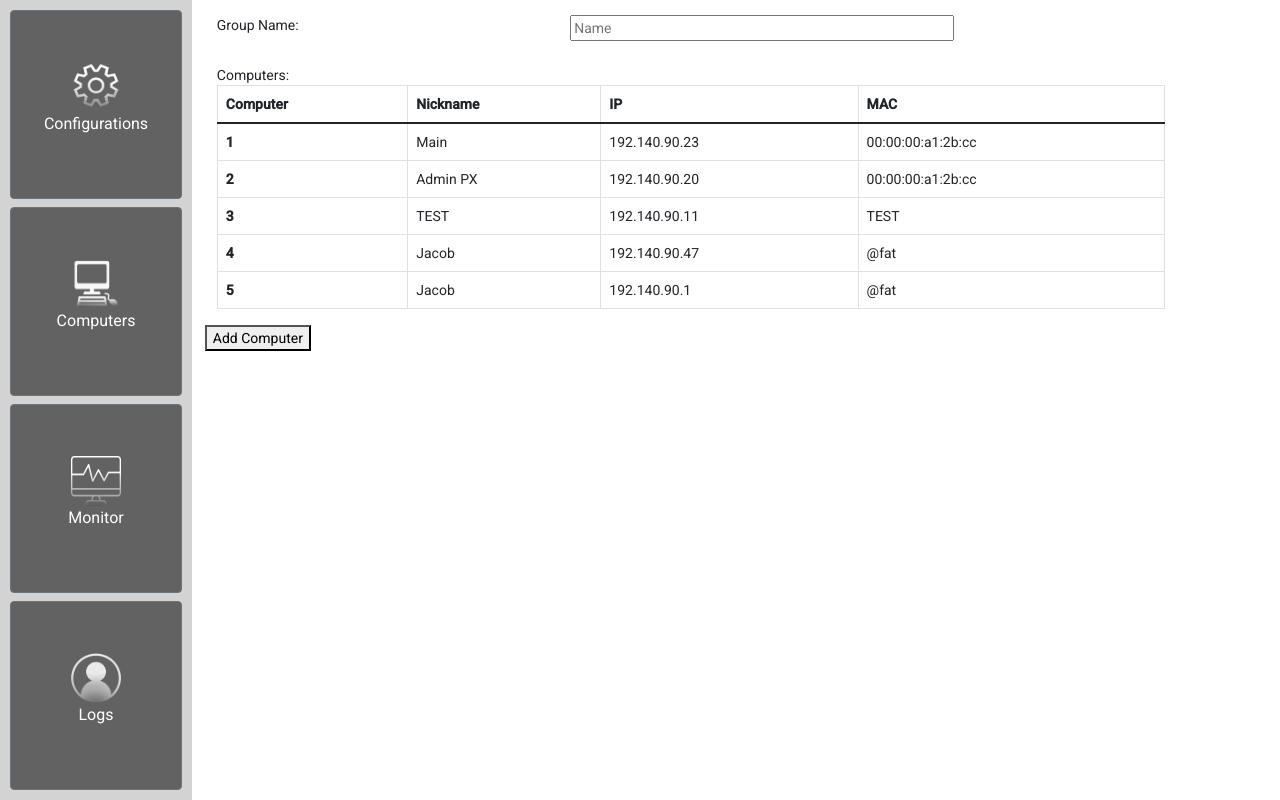
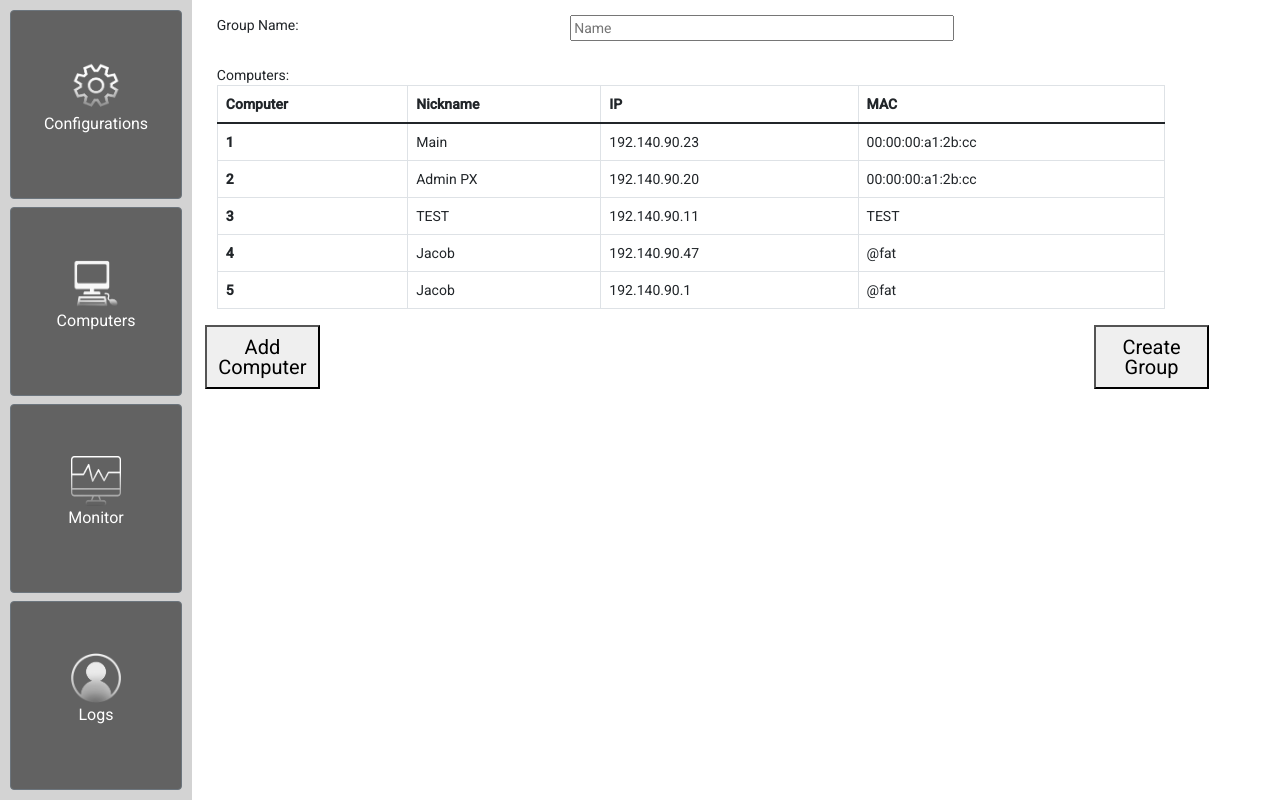
Before and after one commit to Martinius1/Pablle, an Angular app: page /computers/creategroup in a window 1280 px wide. Built offline with nearby package versions, Linux system fonts and the light colour scheme.

Commit message:
Poslední změny

```diff
--- a/src/app/pages/computers/computers.component.html
+++ b/src/app/pages/computers/computers.component.html
@@ -306,12 +306,7 @@
 
 
   <button class="button-add-group" routerLink="/computers/creategroup">Add Group</button>
-  <button class="button-edit-group">Edit Group</button>
-
-</div>
-
-<button class="button-all-computers">All Computers</button>
-
+  <div class="posun-anonym">
     <div class="card-background">
       <h1 class="pc-header">
         Group_1
@@ -332,6 +327,14 @@
         Group_4
       </h1>
     </div>
+  </div>
+  <button class="button-edit-group">Edit Group</button>
+
+</div>
+
+<button class="button-all-computers">All Computers</button>
+
+
 
 
 <app-search-bar></app-search-bar>
--- a/src/app/pages/computers/computers.component.scss
+++ b/src/app/pages/computers/computers.component.scss
@@ -66,11 +66,12 @@
 
 .card-background{
   background-color: #EEEEEE;
-  height: 6%;
-  position: fixed;
+  height: 6%;;
   border: 4px solid darkgrey;
   width: 12vw;
-  padding: 10px;
+
+  margin-left: 17vw;
+  margin-top: 3vh;
 
 
   .pc-header{
@@ -83,3 +84,10 @@
 
 
 }
+
+
+
+.posun-anonym{
+  margin-top: 23vh;
+
+}
--- a/src/app/pages/computers/create-group/create-group.component.html
+++ b/src/app/pages/computers/create-group/create-group.component.html
@@ -59,4 +59,5 @@
     </div>
   </div>
 </div>
-<button>Add Computer</button>
+<button class="addbutton">Add Computer</button>
+<button class="finishbutton" routerLink="/computers">Create Group</button>
--- a/src/app/pages/computers/create-group/create-group.component.scss
+++ b/src/app/pages/computers/create-group/create-group.component.scss
@@ -10,3 +10,14 @@
 .computers{
   padding-top: 10vw;
 }
+.addbutton{
+  height: 8vh;
+  width: 9vw;
+  font-size: 1.25rem;
+}
+.finishbutton{
+  margin-left: 73%;
+  height: 8vh;
+  width: 9vw;
+  font-size: 1.25rem;
+}
```
Also changed, not shown: package.json (line endings or trailing spaces), 1 other file (tests, documents, lock files or other folders). Lines whose indentation alone changed are shown as unchanged.
